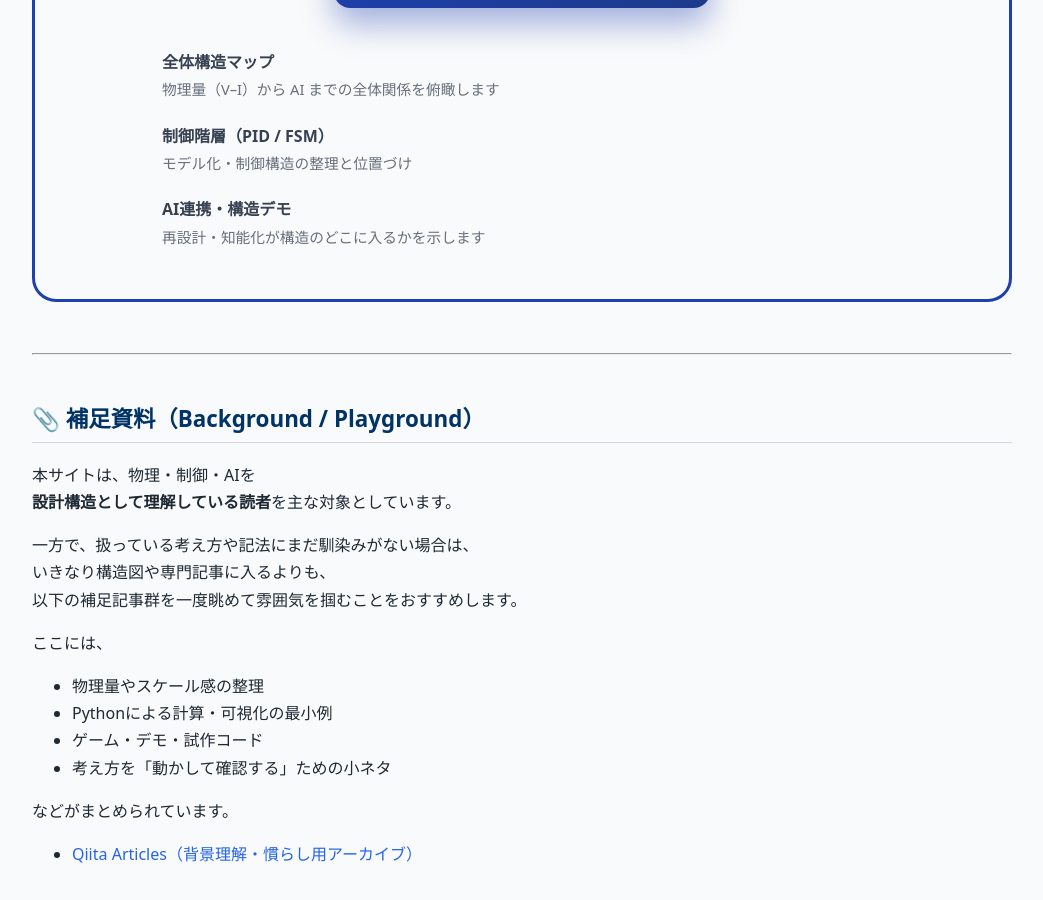
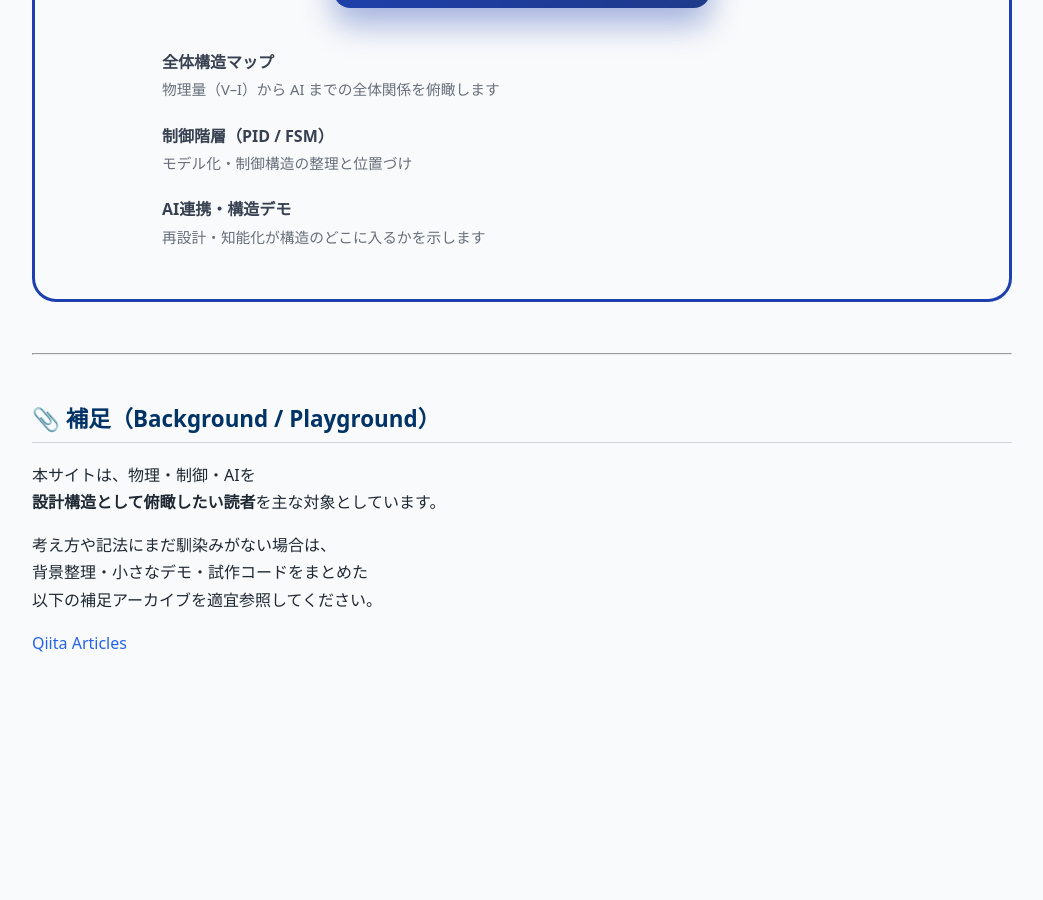
Before and after one commit to Samizo-AITL/Samizo-AITL.github.io, a Jekyll site: the page built from index.md, in a window 1280 px wide and 900 px high, scrolled down 1958 px. Shown: the whole window, without its empty margins (118-1161 px from the left). Built offline with Jekyll 4.4.1, drawn with Linux system fonts in a browser that asks for light colours; after the commit the page ends 2647 px from its top, so only the background shows below that.

Commit message:
Update index.md

```diff
--- a/index.md
+++ b/index.md
@@ -159,22 +159,13 @@ Portal は <strong>Samizo-AITL の中核ナビゲーション</strong> です。
 
 ---
 
-## 📎 補足資料（Background / Playground）
+## 📎 補足（Background / Playground）
 
 本サイトは、物理・制御・AIを
-**設計構造として理解している読者**を主な対象としています。
+**設計構造として俯瞰したい読者**を主な対象としています。
 
-一方で、扱っている考え方や記法にまだ馴染みがない場合は、
-いきなり構造図や専門記事に入るよりも、
-以下の補足記事群を一度眺めて雰囲気を掴むことをおすすめします。
+考え方や記法にまだ馴染みがない場合は、
+背景整理・小さなデモ・試作コードをまとめた
+以下の補足アーカイブを適宜参照してください。
 
-ここには、
-
-- 物理量やスケール感の整理
-- Pythonによる計算・可視化の最小例
-- ゲーム・デモ・試作コード
-- 考え方を「動かして確認する」ための小ネタ
-
-などがまとめられています。
-
-- [Qiita Articles（背景理解・慣らし用アーカイブ）](https://samizo-aitl.github.io/qiita-articles/)
+[Qiita Articles](https://samizo-aitl.github.io/qiita-articles/)
```
